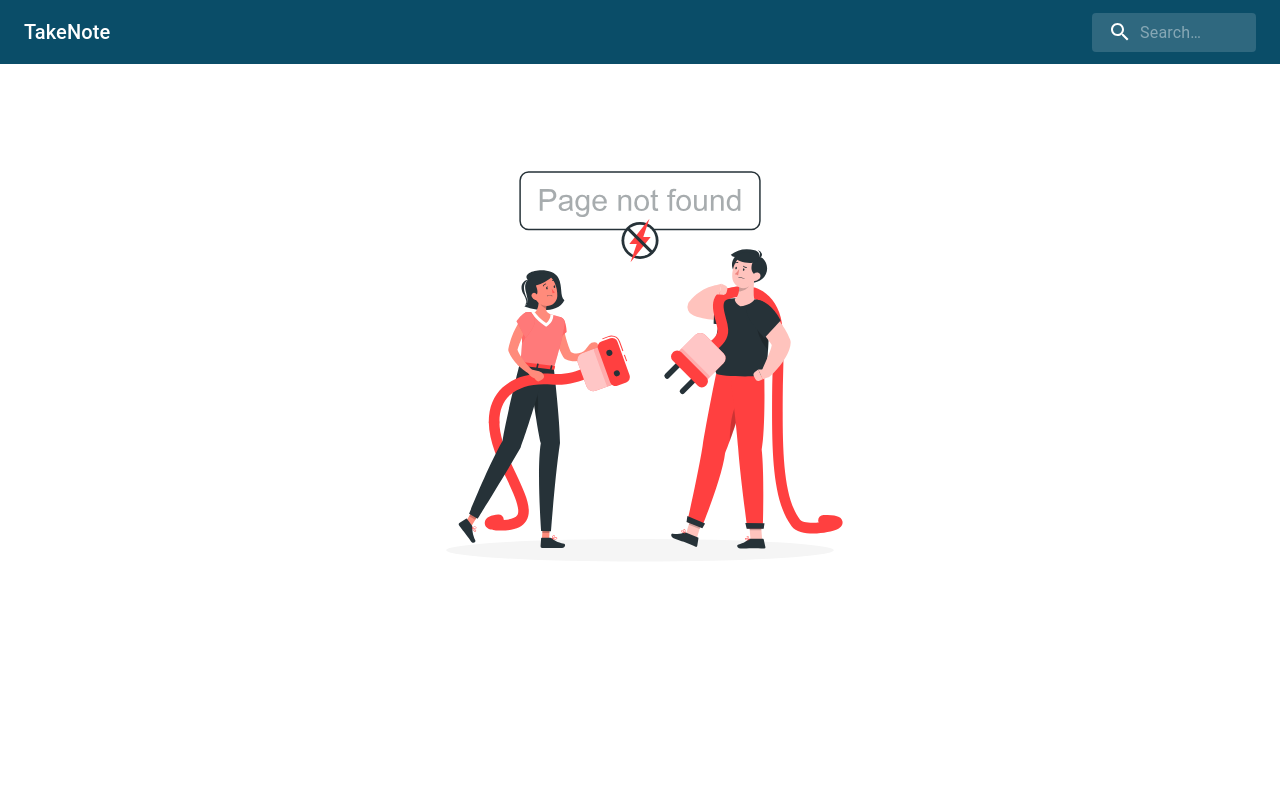
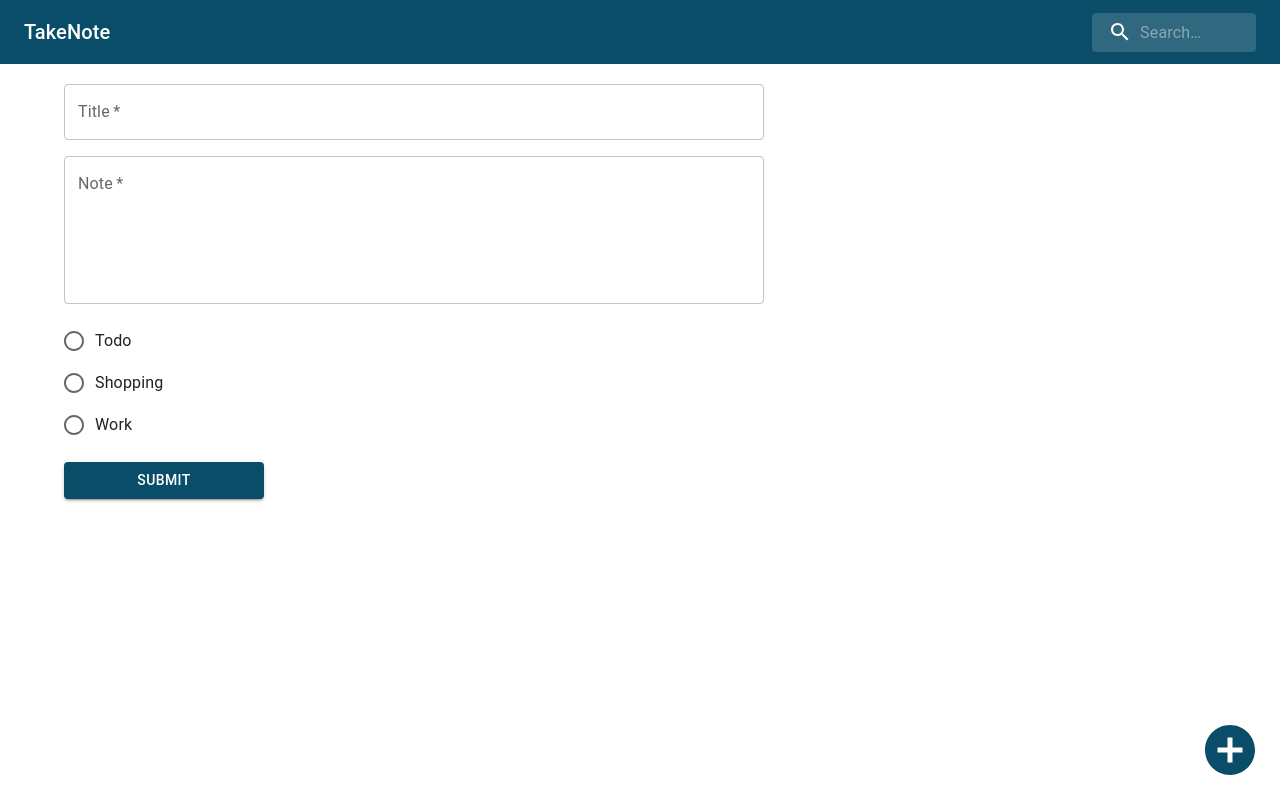
Before and after one commit to abdoul-farah/notev3, a React (Vite) app: page /update in a window 1280 px wide. Before the commit this address had no page. Built offline with nearby package versions, Linux system fonts and the light colour scheme.

Commit message:
update function added

```diff
--- a/src/App.jsx
+++ b/src/App.jsx
@@ -21,6 +21,7 @@ import ErrorCreate from "./pages/ErrorCreate";
 
 import CssBaseline from "@mui/material/CssBaseline";
 import { loader as loaderNotes } from "./pages/Notes";
+import Update from "./pages/Update";
 // import { action as actionCreateNote } from "./pages/Create";
 
 const router = createBrowserRouter(
@@ -33,6 +34,7 @@ const router = createBrowserRouter(
         // action={actionCreateNote}
         // errorElement={<ErrorCreate />}
       />
+      <Route path="/update" element={<Update />} />
     </Route>
   )
 );
--- a/src/components/CardNote.jsx
+++ b/src/components/CardNote.jsx
@@ -15,9 +15,16 @@ import MoreVertIcon from "@mui/icons-material/MoreVert";
 import ConfirmDialog from "./ConfirmDialog";
 
 import { useState } from "react";
+import { useDispatch } from "react-redux";
+import { selectNote } from "../store/index";
+import { Navigate, useNavigate } from "react-router-dom";
 
 function CardNote({ note }) {
   const [confirmDialog, setConfirmDialog] = useState({ isOpen: false });
+
+  const dispatch = useDispatch();
+
+  const navigate = useNavigate();
 
   const deletCardHandler = async (id) => {
     setConfirmDialog({ isOpen: true });
@@ -51,7 +58,13 @@ function CardNote({ note }) {
           title={note.title}
           subheader={note.category}
         />
-        <CardContent>
+        <CardContent
+          onClick={() => {
+            console.log(note.id);
+            dispatch(selectNote(note));
+            navigate("/update");
+          }}
+        >
           <Typography variant="body2" color="textSecondary">
             {note.details}
           </Typography>
--- a/src/components/ConfirmDialog.jsx
+++ b/src/components/ConfirmDialog.jsx
@@ -6,12 +6,11 @@ import DialogActions from "@mui/material/DialogActions";
 import DialogContent from "@mui/material/DialogContent";
 import DialogContentText from "@mui/material/DialogContentText";
 import DialogTitle from "@mui/material/DialogTitle";
-import WarningIcon from "@mui/icons-material/Warning";
+
 import { useDispatch } from "react-redux";
-import { update, deleteNote, createNote } from "../store/index";
+import { deleteNote, createNote, updateNote } from "../store/index";
 import { useNavigate } from "react-router-dom";
-import { useState } from "react";
-import Notification from "./Notification";
+
 import { Box } from "@mui/material";
 
 export default function ConfirmDialog(props) {
@@ -24,6 +23,7 @@ export default function ConfirmDialog(props) {
   };
 
   const deleteHandler = async (id) => {
+    // eslint-disable-next-line no-unused-vars
     const res = await fetch("https://notes-3r0s.onrender.com/notes/" + id, {
       method: "DELETE",
     });
@@ -32,6 +32,9 @@ export default function ConfirmDialog(props) {
 
     dispatch(deleteNote(true));
     dispatch(createNote(false));
+
+    dispatch(updateNote(false));
+
     navigate("/");
   };
   return (
--- a/src/components/Notification.jsx
+++ b/src/components/Notification.jsx
@@ -1,6 +1,6 @@
 /* eslint-disable react/prop-types */
-import { useDispatch, useSelector } from "react-redux";
-import { createNote, deleteNote } from "../store/index";
+import { useDispatch } from "react-redux";
+import { createNote, deleteNote, updateNote } from "../store/index";
 import Snackbar from "@mui/material/Snackbar";
 import Alert from "@mui/material/Alert";
 import Slide from "@mui/material/Slide";
@@ -19,6 +19,7 @@ function Notification({ message, text }) {
 
     dispatch(createNote(false));
     dispatch(deleteNote(false));
+    dispatch(updateNote(false));
   };
 
   return (
--- a/src/components/TopBar.jsx
+++ b/src/components/TopBar.jsx
@@ -62,14 +62,13 @@ function TopBar() {
 
   const inCreatePage = location.pathname === "/create";
   return (
-    <Box>
-      <AppBar position="fixed" sx={{ boxShadow: "none" }}>
+    <AppBar position="sticky" sx={{ boxShadow: "none", marginBottom: "20px" }}>
       <Toolbar
         sx={{
           display: "flex",
+          gap: "10px",
           justifyContent: "space-between",
           flexDirection: { xs: "column", sm: "row" },
-
           paddingBlock: "10px",
         }}
       >
@@ -109,8 +108,6 @@ function TopBar() {
         )}
       </Toolbar>
     </AppBar>
-      <Toolbar />
-    </Box>
   );
 }
 
--- a/src/pages/Create.jsx
+++ b/src/pages/Create.jsx
@@ -6,9 +6,9 @@ import RadioGroup from "@mui/material/RadioGroup";
 import FormControlLabel from "@mui/material/FormControlLabel";
 
 import { useState } from "react";
-import { useNavigate, useLocation } from "react-router-dom";
+import { useNavigate } from "react-router-dom";
 import { useDispatch } from "react-redux";
-import { createNote, deleteNote } from "../store/index";
+import { createNote, deleteNote, updateNote } from "../store/index";
 function Create() {
   const [newNote, setNewNote] = useState({
     title: "",
@@ -29,6 +29,7 @@ function Create() {
     });
     setIsLoading(false);
     dispatch(deleteNote(false));
+    dispatch(updateNote(false));
     dispatch(createNote(true));
     navigate("/");
   };
--- a/src/pages/Notes.jsx
+++ b/src/pages/Notes.jsx
@@ -18,6 +18,7 @@ function Notes() {
   const searchInput = useSelector((state) => state.searchInput);
   const newNoteisCreated = useSelector((state) => state.newNoteisCreated);
   const noteIsDeleted = useSelector((state) => state.noteIsDeleted);
+  const noteIsUpdated = useSelector((state) => state.noteIsUpdated);
 
   const searchInputLength = searchInput.length;
 
@@ -44,6 +45,9 @@ function Notes() {
         />
       )}
       {noteIsDeleted && <Notification message="error" text="Note is deleted" />}
+      {noteIsUpdated && (
+        <Notification message="success" text="Note is updated" />
+      )}
 
       <ResponsiveMasonry columnsCountBreakPoints={{ 350: 1, 900: 2, 1200: 3 }}>
         <Masonry gutter="10px">
@@ -53,7 +57,7 @@ function Notes() {
             foundedNotes.map((note) => <CardNote key={note.id} note={note} />)}
 
           {searchInputLength !== 0 && foundedNotes.length === 0 && (
-            <Box sx={{ textAlign: "center", marginTop: "200px" }}>
+            <Box sx={{ textAlign: "center", marginTop: "50px" }}>
               <Typography
                 variant="h4"
                 color="error"
--- a/src/pages/Root.jsx
+++ b/src/pages/Root.jsx
@@ -1,13 +1,9 @@
 import { Outlet } from "react-router-dom";
-
 import AddCircleOutlinedIcon from "@mui/icons-material/AddCircleOutlined";
-
 import { useNavigate } from "react-router-dom";
-
 import { update } from "../store/index.jsx";
 import { useDispatch } from "react-redux";
 import { Container } from "@mui/material";
-
 import TopBar from "../components/TopBar.jsx";
 
 function Root() {
@@ -17,7 +13,7 @@ function Root() {
   return (
     <>
       <TopBar />
-      <Container maxWidth="lg" sx={{ marginTop: { xs: "80px", sm: "20px" } }}>
+      <Container maxWidth="lg">
         <Outlet />
 
         <AddCircleOutlinedIcon
@@ -25,15 +21,12 @@ function Root() {
           color="primary"
           sx={{
             position: "fixed",
-
             bottom: "20px",
             right: "20px",
-
             fontSize: "60px",
             transition: "0.3s",
             "&:hover": {
               color: "primary.main",
-
               transform: "rotate(90deg)",
             },
           }}
--- /dev/null
+++ b/src/pages/Update.jsx
@@ -0,0 +1,115 @@
+import Button from "@mui/material/Button";
+import Stack from "@mui/material/Stack";
+import TextField from "@mui/material/TextField";
+import Radio from "@mui/material/Radio";
+import RadioGroup from "@mui/material/RadioGroup";
+import FormControlLabel from "@mui/material/FormControlLabel";
+
+import { useState } from "react";
+import { useNavigate } from "react-router-dom";
+import { useDispatch, useSelector } from "react-redux";
+import { createNote, deleteNote, updateNote } from "../store/index";
+function Update() {
+  const selectedNote = useSelector((state) => state.selectedNote);
+  console.log(selectedNote);
+
+  const [updatedNote, setUpdatedNote] = useState({
+    id: selectedNote.id,
+    title: selectedNote.title,
+    details: selectedNote.details,
+    category: selectedNote.category,
+  });
+  const [isLoading, setIsLoading] = useState(false);
+  const dispatch = useDispatch();
+  const navigate = useNavigate();
+
+  // const selectedNote = useSelector((state) => state.selectedNote);
+  // console.log(selectedNote);
+
+  const submitHandler = async (e) => {
+    e.preventDefault();
+
+    setIsLoading(true);
+    const res = await fetch(
+      "https://notes-3r0s.onrender.com/notes/" + selectedNote.id,
+      {
+        method: "PATCH",
+        headers: { "Content-Type": "application/json" },
+        body: JSON.stringify(updatedNote),
+      }
+    );
+    setIsLoading(false);
+
+    dispatch(updateNote(true));
+
+    dispatch(deleteNote(false));
+    dispatch(createNote(false));
+    navigate("/");
+  };
+  return (
+    <>
+      <form onSubmit={submitHandler} name="form">
+        <Stack spacing={2} sx={{ maxWidth: "700px" }}>
+          <TextField
+            name="Title"
+            label="Title"
+            fullWidth
+            required
+            defaultValue={selectedNote.title}
+            onChange={(e) =>
+              setUpdatedNote((prev) => ({ ...prev, title: e.target.value }))
+            }
+          />
+          <TextField
+            name="note"
+            id="outlined-multiline-static"
+            label="Note"
+            multiline
+            rows={5}
+            fullWidth
+            required
+            defaultValue={selectedNote.details}
+            onChange={(e) =>
+              setUpdatedNote((prev) => ({ ...prev, details: e.target.value }))
+            }
+          />
+
+          <RadioGroup
+            aria-labelledby="demo-radio-buttons-group-label"
+            name="radio-buttons-group"
+            defaultValue={selectedNote.category}
+            required
+            onChange={(e) =>
+              setUpdatedNote((prev) => ({ ...prev, category: e.target.value }))
+            }
+          >
+            <FormControlLabel
+              value="Todo"
+              control={<Radio />}
+              label="Todo"
+              id="Todo"
+            />
+            <FormControlLabel
+              value="Shopping"
+              control={<Radio />}
+              label="Shopping"
+              id="Shopping"
+            />
+            <FormControlLabel
+              value="Work"
+              control={<Radio />}
+              label="Work"
+              id="Work"
+            />
+          </RadioGroup>
+
+          <Button type="submit" variant="contained" sx={{ width: { sm: 200 } }}>
+            {isLoading ? "submitting" : "submit"}
+          </Button>
+        </Stack>
+      </form>
+    </>
+  );
+}
+
+export default Update;
--- a/src/store/index.jsx
+++ b/src/store/index.jsx
@@ -4,6 +4,8 @@ const initialState = {
   searchInput: "",
   newNoteisCreated: false,
   noteIsDeleted: false,
+  noteIsUpdated: false,
+  selectedNote: { title: "", details: "", id: "" },
 };
 
 const searchSlice = createSlice({
@@ -19,10 +21,17 @@ const searchSlice = createSlice({
     deleteNote: (state, action) => {
       state.noteIsDeleted = action.payload;
     },
+    selectNote: (state, action) => {
+      state.selectedNote = action.payload;
+    },
+    updateNote: (state, action) => {
+      state.noteIsUpdated = action.payload;
+    },
   },
 });
 
-export const { update, createNote, deleteNote } = searchSlice.actions;
+export const { update, createNote, deleteNote, selectNote, updateNote } =
+  searchSlice.actions;
 
 export const store = configureStore({
   reducer: searchSlice.reducer,
```
Lines whose indentation alone changed are shown as unchanged.
